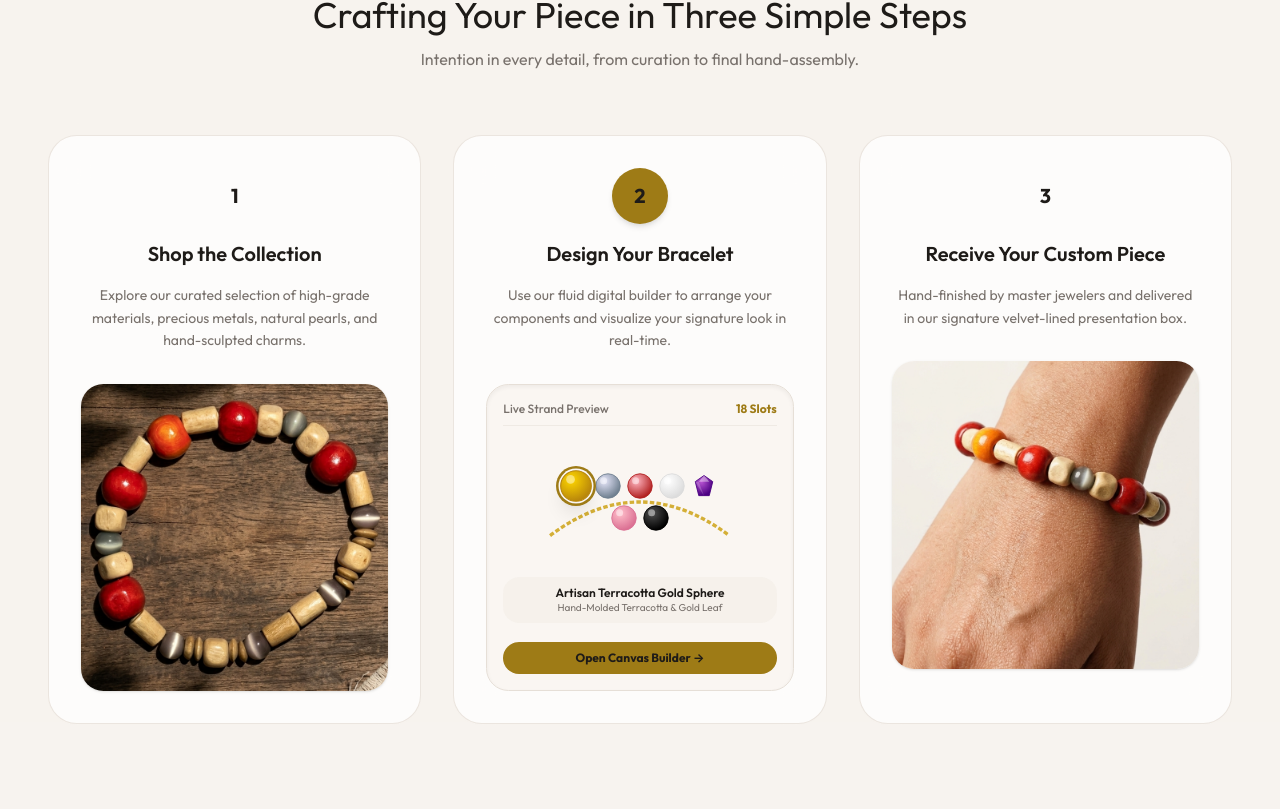
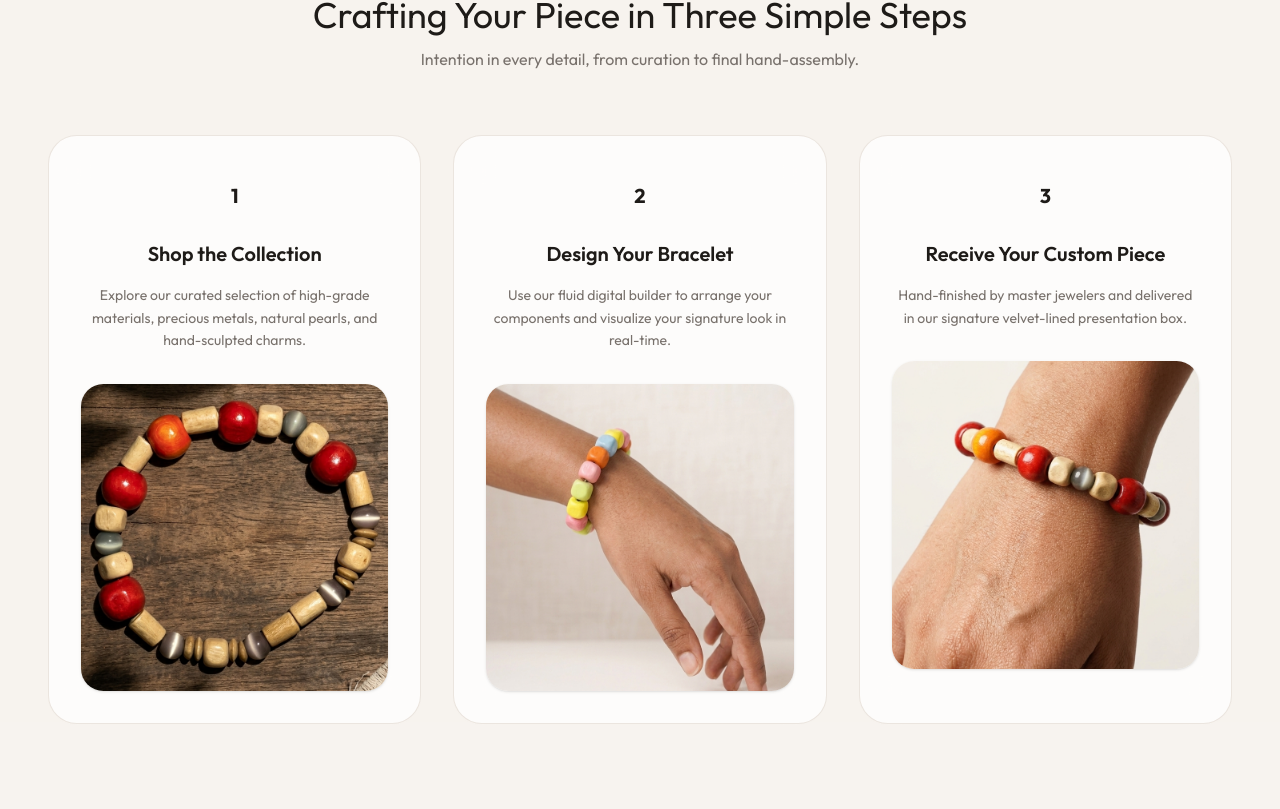
Before and after one commit to Ash7810/Beadu-x-Froyo, a Next.js app: page / in a window 1280 px wide. Shown: the part 1311-2120 px from the top of the page. Built offline with nearby package versions, Linux system fonts and the light colour scheme.

Commit message:
refactor: remove Designed by, bead count text, and live mini builder widget from homepage

```diff
--- a/app/page.tsx
+++ b/app/page.tsx
@@ -175,55 +175,21 @@ export default function Home() {
                 </div>
               </div>
 
-              {/* Step 2 (Interactive Preview Mini Widget!) */}
-              <div className="glass-card p-8 rounded-2xl flex flex-col items-center text-center space-y-4 transition-all duration-300 hover:shadow-xl hover:-translate-y-1 border-primary/30 relative">
-                <div className="w-14 h-14 rounded-full bg-primary text-on-primary flex items-center justify-center font-display text-xl font-bold shadow-md">
+              {/* Step 2 */}
+              <div className="glass-card p-8 rounded-2xl flex flex-col items-center text-center space-y-4 transition-all duration-300 hover:shadow-xl hover:-translate-y-1">
+                <div className="w-14 h-14 rounded-full bg-primary-container text-on-primary-container flex items-center justify-center font-display text-xl font-bold">
                   2
                 </div>
                 <h3 className="font-display text-xl font-semibold text-foreground">Design Your Bracelet</h3>
                 <p className="text-sm text-muted-foreground leading-relaxed">
                   Use our fluid digital builder to arrange your components and visualize your signature look in real-time.
                 </p>
-
-                {/* Interactive Mini Builder Widget */}
-                <div className="w-full aspect-square rounded-xl overflow-hidden mt-4 bg-background border border-border p-4 flex flex-col justify-between relative shadow-inner">
-                  <div className="text-xs font-medium text-muted-foreground flex justify-between items-center w-full pb-2 border-b border-border/50">
-                    <span>Live Strand Preview</span>
-                    <span className="text-primary font-bold">18 Slots</span>
-                  </div>
-
-                  {/* Visual Arch Strand */}
-                  <div className="relative h-28 w-full flex items-center justify-center">
-                    <svg className="absolute w-full h-full" viewBox="0 0 200 100">
-                      <path d="M 20 80 Q 100 20 180 80" fill="none" stroke="#d4af37" strokeWidth="3" strokeDasharray="4 2" />
-                    </svg>
-
-                    {/* Placed Beads Preview */}
-                    <div className="flex gap-1 z-10 items-center justify-center flex-wrap max-w-[180px]">
-                      {miniBeadList.map((bead, i) => (
-                        <div
-                          key={i}
-                          onClick={() => setActiveMiniBead(i)}
-                          className={`w-7 h-7 rounded-full cursor-pointer transition-transform duration-300 ${activeMiniBead === i ? "scale-125 ring-2 ring-primary shadow-lg" : "hover:scale-110"
-                            }`}
-                        >
-                          <img src={bead.imageUrl} alt={bead.name} className="w-full h-full object-contain" />
-                        </div>
-                      ))}
-                    </div>
-                  </div>
-
-                  <div className="text-xs bg-muted/60 rounded-lg p-2 text-center">
-                    <span className="font-semibold text-foreground">{miniBeadList[activeMiniBead]?.name}</span>
-                    <span className="block text-[10px] text-muted-foreground">{miniBeadList[activeMiniBead]?.material}</span>
-                  </div>
-
-                  <Link
-                    href="/builder"
-                    className="w-full py-2 bg-primary text-on-primary rounded-lg text-xs font-bold hover:bg-primary/90 transition-colors"
-                  >
-                    Open Canvas Builder →
-                  </Link>
+                <div className="w-full aspect-square rounded-xl overflow-hidden mt-4 shadow-sm">
+                  <img
+                    className="w-full h-full object-cover transition-transform duration-500 hover:scale-105"
+                    alt="Design custom Indian handmade bracelet"
+                    src="/beads/pomelli_photoshoot_image_9_16_0726.png"
+                  />
                 </div>
               </div>
 
@@ -282,13 +248,10 @@ export default function Home() {
                     className="w-full h-full object-cover transition-transform duration-700 group-hover:scale-110"
                   />
                   <div className="absolute inset-0 bg-gradient-to-t from-black/80 via-black/20 to-transparent opacity-90 group-hover:opacity-100 transition-opacity duration-300 flex flex-col justify-end p-6 text-white">
-                    <span className="text-xs font-semibold uppercase tracking-widest opacity-80 text-primary-fixed mb-1">
-                      Designed by {item.designer}
-                    </span>
                     <h3 className="font-display text-2xl font-light">{item.title}</h3>
                     <p className="text-xs opacity-80 mt-1 line-clamp-2">{item.description}</p>
                     <div className="mt-4 pt-3 border-t border-white/20 flex justify-between items-center text-xs">
-                      <span className="bg-white/20 px-3 py-1 rounded-full">{item.beadsCount} Beads</span>
+                      <span className="font-medium opacity-90">{item.material}</span>
                       <span className="font-semibold text-primary-fixed hover:underline flex items-center gap-1">
                         View Details <span className="material-symbols-outlined text-sm">visibility</span>
                       </span>
@@ -443,15 +406,15 @@ export default function Home() {
             </div>
             <div>
               <span className="text-xs uppercase font-bold tracking-widest text-primary">
-                Designed by {selectedGalleryItem.designer}
+                Featured Design
               </span>
               <h3 className="font-display text-2xl font-semibold mt-1">{selectedGalleryItem.title}</h3>
               <p className="text-sm text-muted-foreground mt-2">{selectedGalleryItem.description}</p>
             </div>
             <div className="bg-muted/40 p-4 rounded-xl flex justify-between text-xs font-medium">
               <div>
-                <span className="text-muted-foreground block">Components</span>
-                <span className="text-foreground font-semibold">{selectedGalleryItem.beadsCount} Beads</span>
+                <span className="text-muted-foreground block">Artisan Collection</span>
+                <span className="text-foreground font-semibold">Beadu x Froyo</span>
               </div>
               <div>
                 <span className="text-muted-foreground block">Primary Material</span>
```
